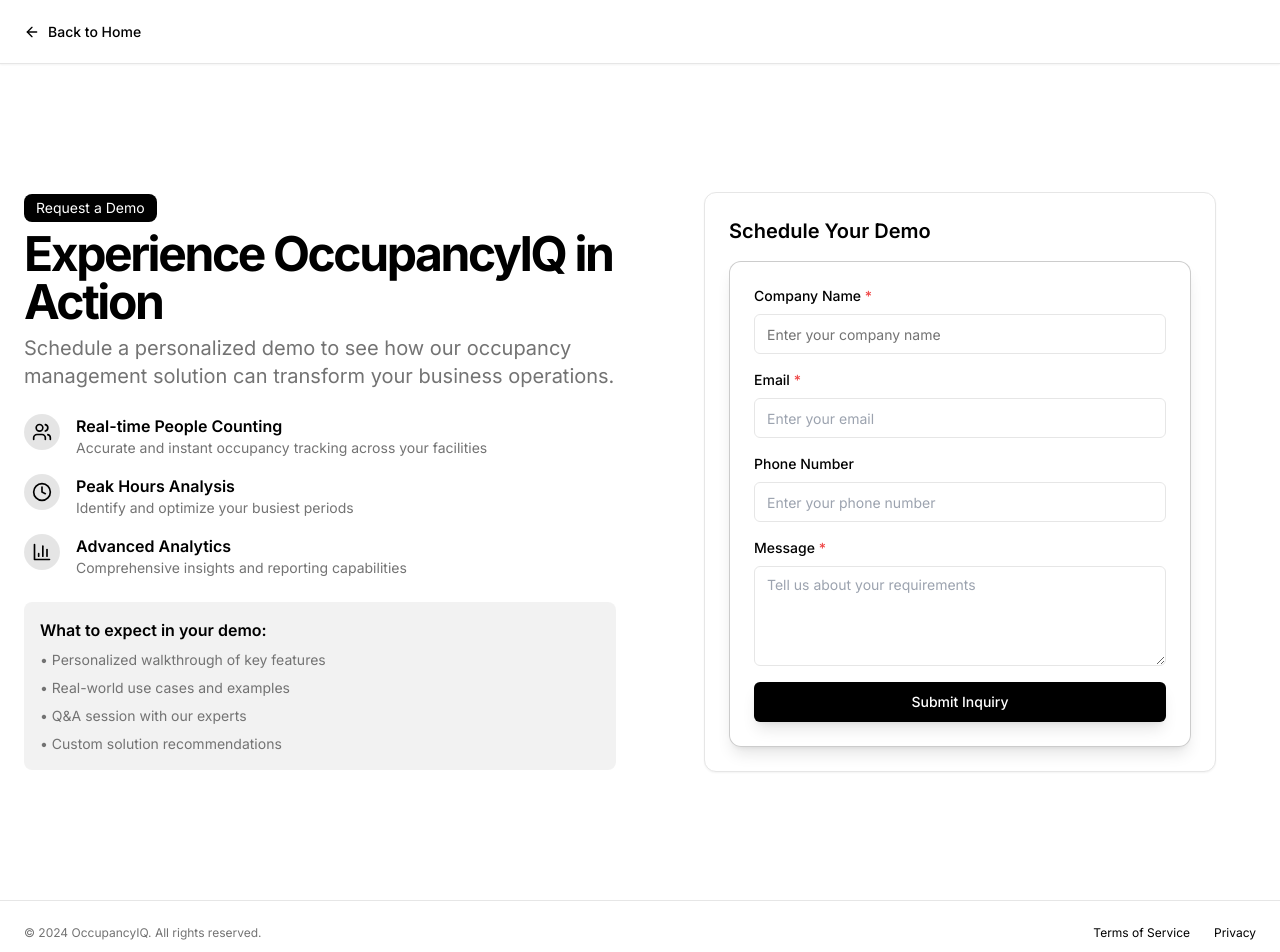
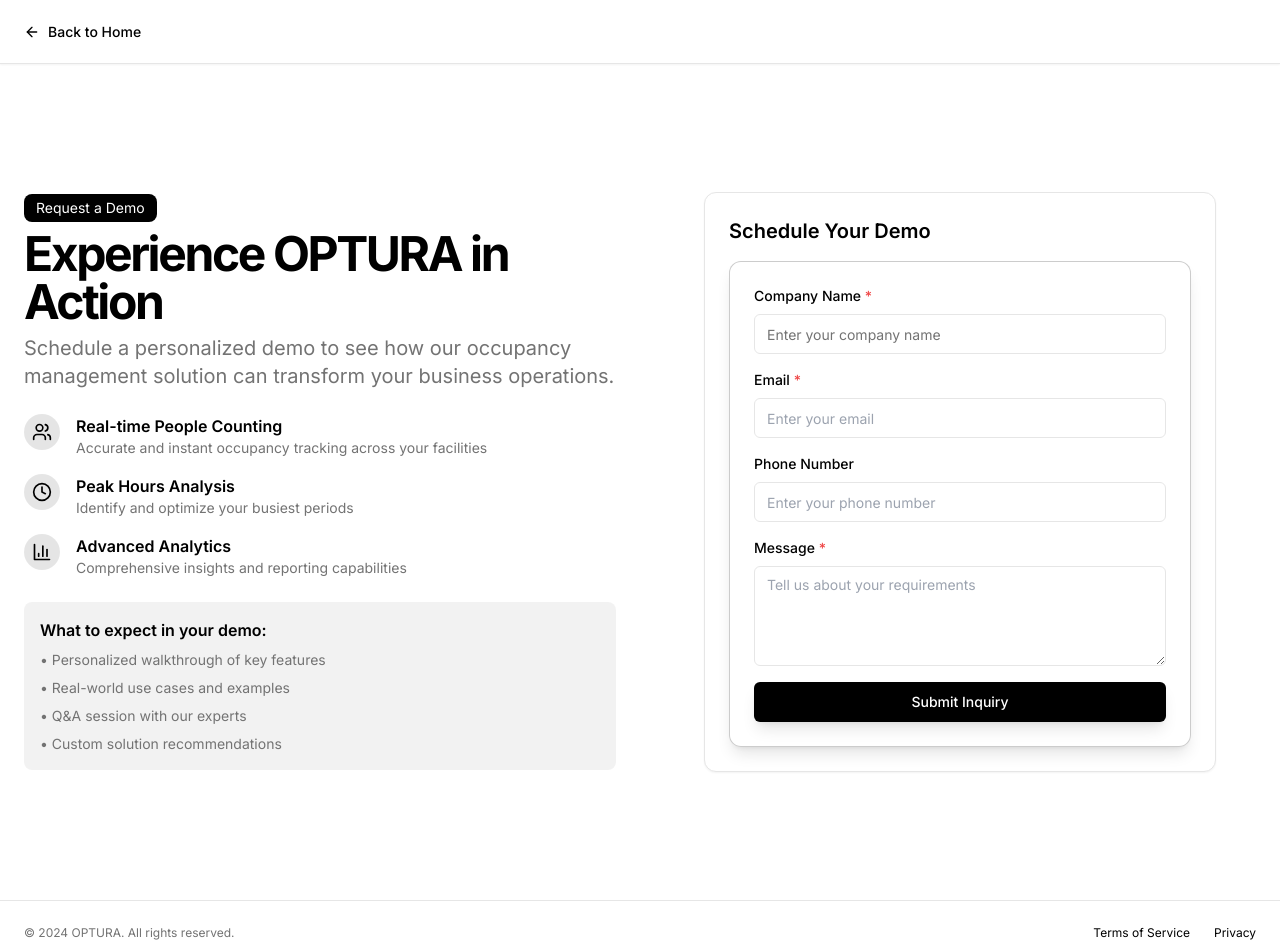
Before and after one commit to Ashishsingh0529/occupancy-iq, a Next.js app: page /demo in a window 1280 px wide. Shown: the top 952 px of the page. Built offline with nearby package versions, Linux system fonts and the light colour scheme.

Commit message:
refactor: rename company from OccupancyIQ to OPTURA

```diff
--- a/app/components/Navigation.tsx
+++ b/app/components/Navigation.tsx
@@ -84,7 +84,7 @@
     >
       <Link className="flex items-center justify-center" href="/">
         <Building2 className="h-6 w-6 text-primary" />
-        <span className="ml-2 text-xl font-bold">OccupancyIQ</span>
+        <span className="ml-2 text-xl font-bold">OPTURA</span>
       </Link>
       <nav className="ml-auto flex gap-4 sm:gap-6">
         <Link className="text-sm font-medium hover:underline underline-offset-4" href="#features">
--- a/app/demo/page.tsx
+++ b/app/demo/page.tsx
@@ -48,7 +48,7 @@
                     Request a Demo
                   </div>
                   <h1 className="text-3xl font-bold tracking-tighter sm:text-4xl md:text-5xl">
-                    Experience OccupancyIQ in Action
+                    Experience OPTURA in Action
                   </h1>
                   <p className="max-w-[600px] text-muted-foreground md:text-xl">
                     Schedule a personalized demo to see how our occupancy management solution can transform your business operations.
@@ -99,7 +99,7 @@
         </section>
       </main>
       <footer className="flex flex-col gap-2 sm:flex-row py-6 w-full shrink-0 items-center px-4 md:px-6 border-t">
-        <p className="text-xs text-muted-foreground">© 2024 OccupancyIQ. All rights reserved.</p>
+        <p className="text-xs text-muted-foreground">© 2024 OPTURA. All rights reserved.</p>
         <nav className="sm:ml-auto flex gap-4 sm:gap-6">
           <Link className="text-xs hover:underline underline-offset-4" href="#">
             Terms of Service
--- a/app/layout.tsx
+++ b/app/layout.tsx
@@ -8,7 +8,7 @@
 });
 
 export const metadata: Metadata = {
-  title: "OccupancyIQ - Intelligent People Counting & Occupancy Management",
+  title: "OPTURA - Intelligent People Counting & Occupancy Management",
   description: "Empower your business with real-time occupancy data and analytics. Make informed decisions, optimize space utilization, and enhance operational efficiency.",
 };
 
--- a/app/page.tsx
+++ b/app/page.tsx
@@ -320,7 +320,7 @@
         </section>
       </main>
       <footer className="flex flex-col gap-2 sm:flex-row py-6 w-full shrink-0 items-center px-4 md:px-6 border-t">
-        <p className="text-xs text-muted-foreground">© 2024 OccupancyIQ. All rights reserved.</p>
+        <p className="text-xs text-muted-foreground">© 2024 OPTURA. All rights reserved.</p>
         <nav className="sm:ml-auto flex gap-4 sm:gap-6">
           <Link className="text-xs hover:underline underline-offset-4" href="#">
             Terms of Service
```
Also changed, not shown: public/dashboard-preview.svg, 1 other file (tests, documents, lock files or other folders).
